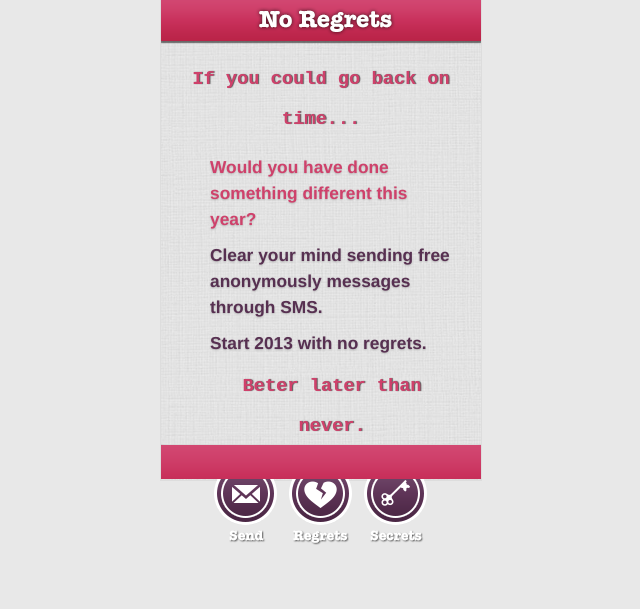
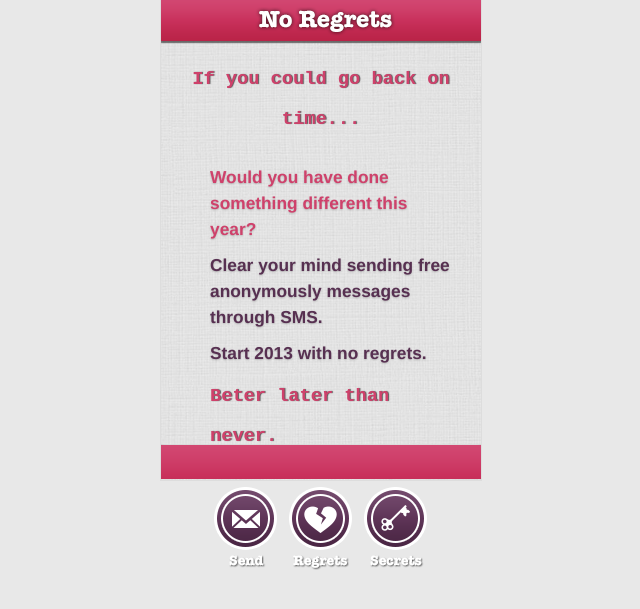
Before and after one commit to baunilha/NoRegrets, a Flask app: page /about.html in a window 1280 px wide. Shown: the top 609 px of the page, without its empty margins (319-959 px from the left). Run offline with Flask 2, Linux system fonts and the light colour scheme; some libraries are stand-ins or nearby versions.

Commit message:
margin-top

```diff
--- a/static/css/style.css
+++ b/static/css/style.css
@@ -127,3 +127,7 @@ span.label a {
 .icons {
     margin-top: -15px;
 }
+
+.icons2 {
+    margin-top: 15px;
+}
--- a/templates/about.html
+++ b/templates/about.html
@@ -7,13 +7,13 @@
 <div id="content">
 	<h2 style="text-align: center;">If you could go back on time...</h2>
 
-	<div id="center" style="margin-left: 44px;">
+	<div id="center" style="margin-left: 44px; margin-top:25px">
 
 		<p style="color: #cf416b;">Would you have done something different this year?</p>
 		<p style="color: #573051;">Clear your mind sending free anonymously messages through SMS.</p>
 		<p style="color: #573051;">Start 2013 with no regrets.</p>
 
-		<h2 style="text-align: center;">Beter later than never.</h2>
+		<h2>Beter later than never.</h2>
 
 		<a href="/"><img src="{{ url_for('static', filename='img/send.png') }}" class="icons2"></a>
 		<img src="{{ url_for('static', filename='img/regrets.png') }}" class="icons2">
```
